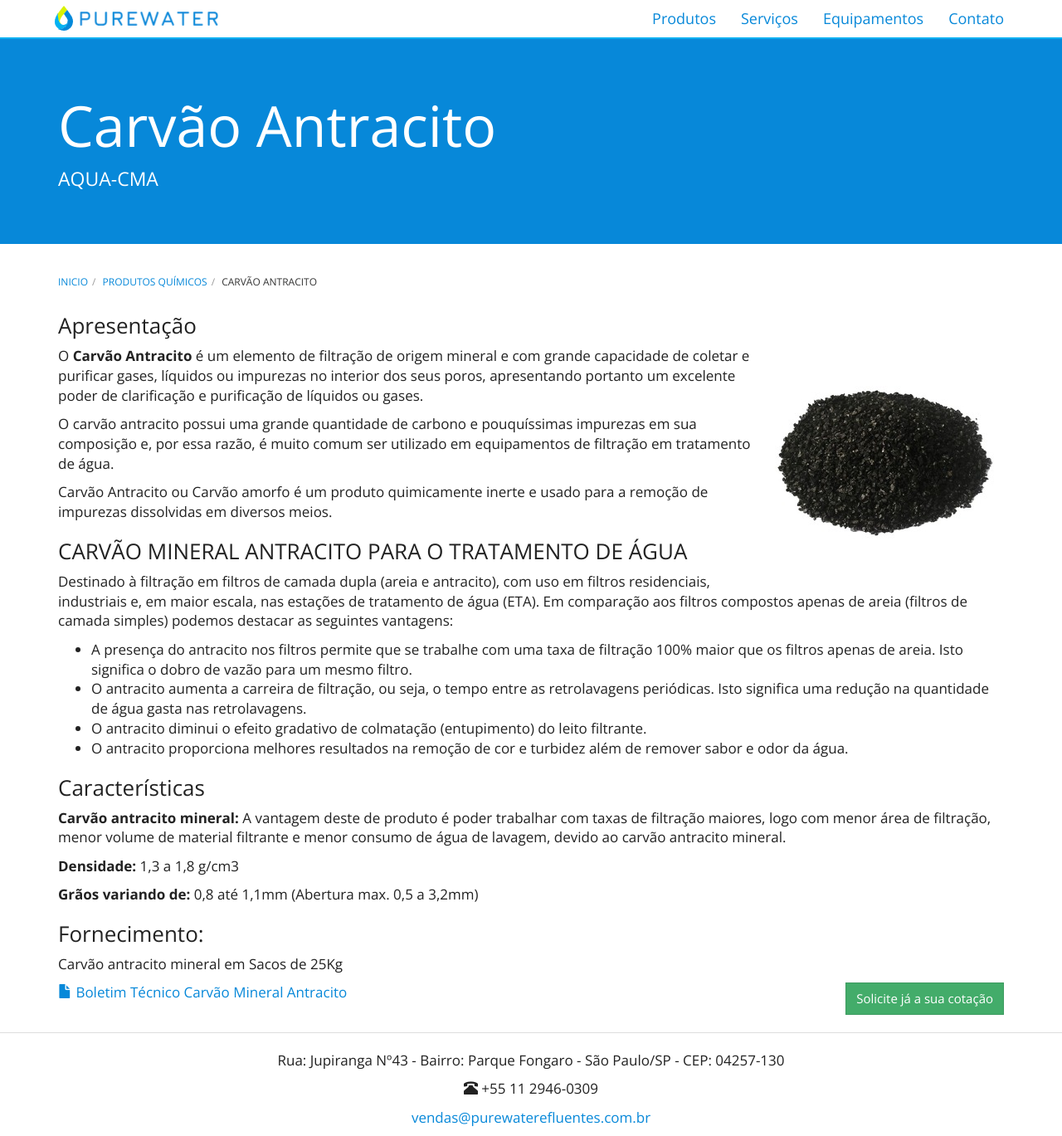
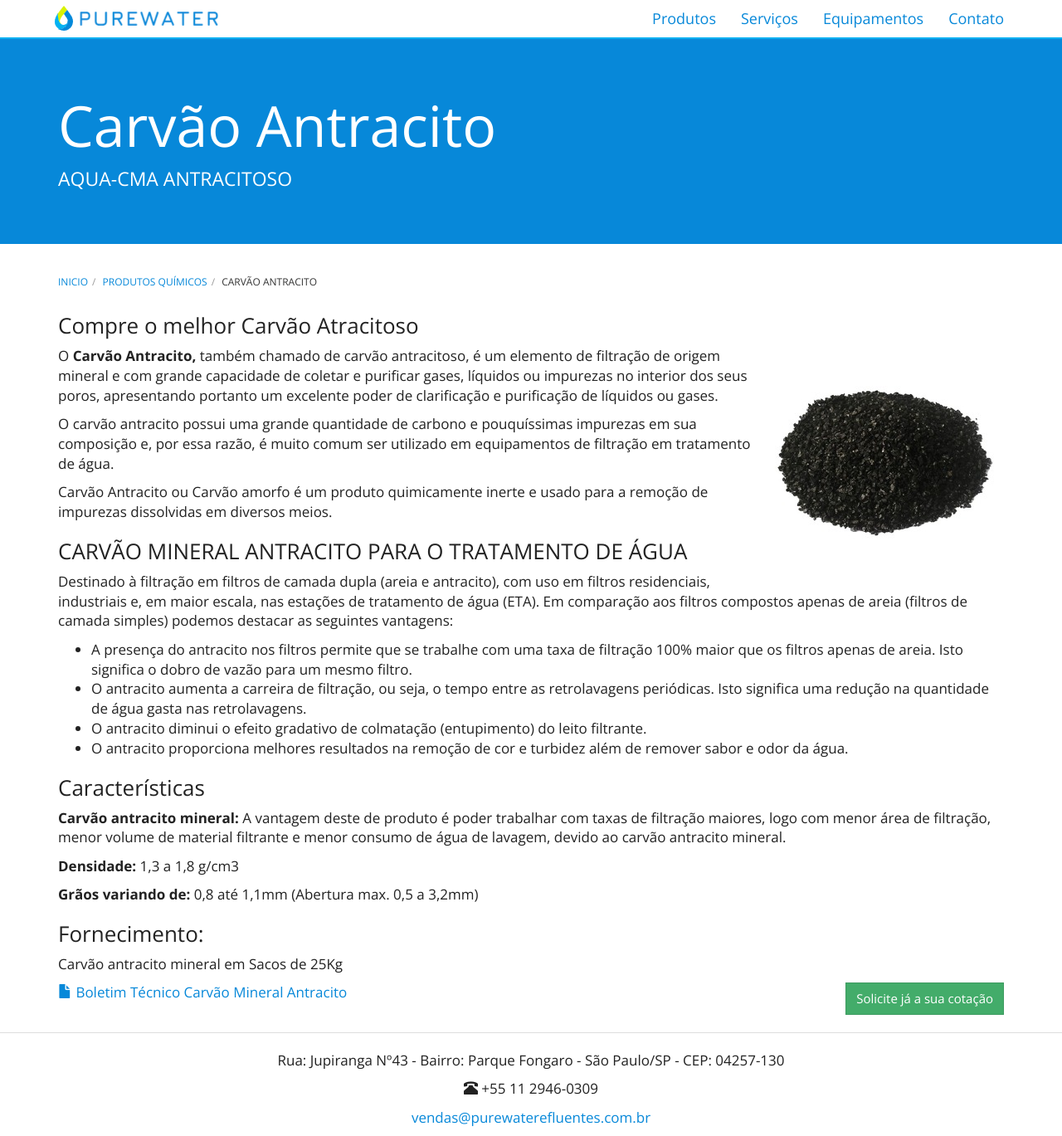
Before and after one commit to purewaterefluentes/purewaterefluentes.github.io, a Jekyll site: the page built from produtos/carvao-antracito.md, in a window 1280 px wide and 1369 px high. Shown: the whole window at 83% size. Built offline with Jekyll 4.4.1, drawn with Linux system fonts in a browser that asks for light colours; nearby versions of some CDN libraries; library files that are not in the unit come from our copies.

Commit message:
Update carvao-antracito.md

```diff
--- a/produtos/carvao-antracito.md
+++ b/produtos/carvao-antracito.md
@@ -1,15 +1,15 @@
 ---
 layout: contato
-pageTitle: CARVÃO ANTRACITO | CARVÃO MINERAL ANTRACITO | PUREWATER EFLUENTES
+pageTitle: CARVÃO ANTRACITO | CARVÃO MINERAL ANTRACITOSO | PUREWATER EFLUENTES
 title: Carvão Antracito
-subtitle: AQUA-CMA
+subtitle: AQUA-CMA ANTRACITOSO
 ---
 
-### Apresentação
+### Compre o melhor Carvão Atracitoso
 
 <img class="img-responsive pull-right" style="max-width: 40%;" src="../../website/images/Carvão ativado granulado.jpg" alt="Carvão Antracito mineral">
 
-O **Carvão Antracito** é um elemento de filtração de origem mineral e com grande capacidade de coletar e purificar gases, líquidos ou impurezas no interior dos seus poros, apresentando portanto um excelente poder de clarificação e purificação de líquidos ou gases.
+O **Carvão Antracito,** também chamado de carvão antracitoso, é um elemento de filtração de origem mineral e com grande capacidade de coletar e purificar gases, líquidos ou impurezas no interior dos seus poros, apresentando portanto um excelente poder de clarificação e purificação de líquidos ou gases.
 
 O carvão antracito possui uma grande quantidade de carbono e pouquíssimas impurezas em sua composição e, por essa razão, é muito comum ser utilizado em equipamentos de filtração em tratamento de água.
 
```
